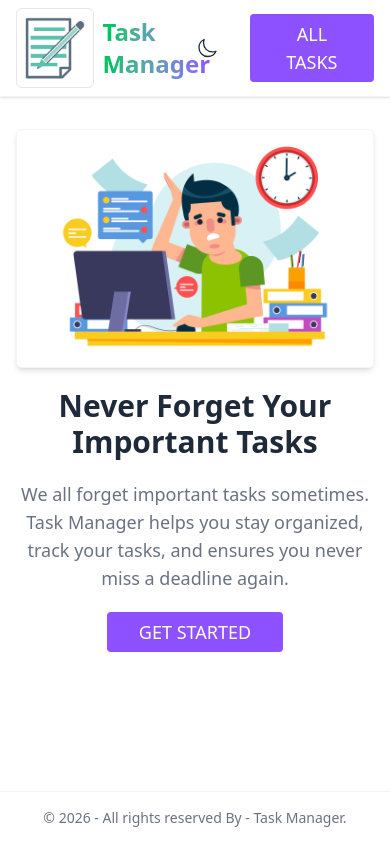
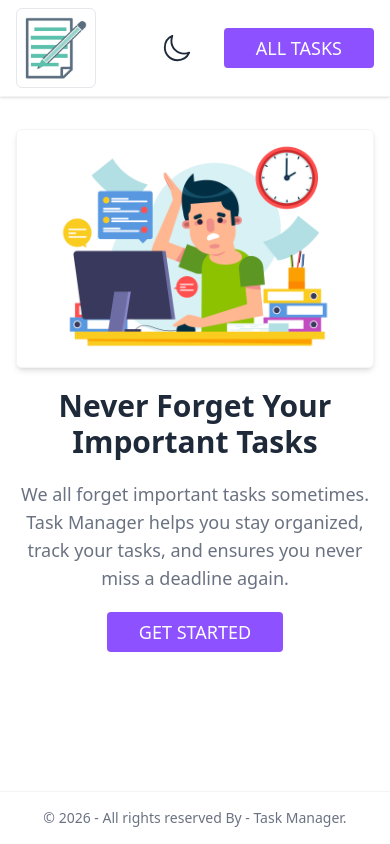
Before and after one commit to Jakaria030/task-manager, a React (Vite) app: page / in a window 390 px wide. Built offline with nearby package versions, Linux system fonts and the light colour scheme.

Commit message:
Responsive feature add

```diff
--- a/src/components/Navbar.jsx
+++ b/src/components/Navbar.jsx
@@ -15,7 +15,7 @@ const Navbar = () => {
                     <Link to={"/"} className="inline-block">
                         <div className="flex items-center gap-2">
                             <img className="size-20 p-2 border border-gray-200 rounded-md" src={logo} alt="Logo" />
-                            <h2 className="bg-linear-to-r from-green-500 to-violet-500 bg-clip-text text-2xl font-extrabold text-transparent">Task Manager</h2>
+                            <h2 className="bg-linear-to-r from-green-500 to-violet-500 bg-clip-text text-2xl font-extrabold text-transparent hidden sm:inline">Task Manager</h2>
                         </div>
                     </Link>
 
--- a/src/pages/Home.jsx
+++ b/src/pages/Home.jsx
@@ -7,7 +7,7 @@ const Home = () => {
     return (
         <section className={`${theme === "light" ? "bg-white" : "bg-[#242424]"}`}>
             <div className="max-w-7xl mx-auto px-4 md:px-8">
-                <div className="max-w-3xl mx-auto mt-8 text-center space-y-5">
+                <div className="max-w-3xl mx-auto my-8 text-center space-y-5">
                     <img className="border border-gray-100 rounded-md shadow-md" src={heroImage} alt="Hero Image" />
                     <h1 className={`text-3xl font-bold ${theme === "light" ? "text-gray-800" : "text-white"}`}>Never Forget Your Important Tasks</h1>
                     <p className={`text-lg ${theme === "light" ? "text-gray-500" : "text-white"}`}>We all forget important tasks sometimes. Task Manager helps you stay organized, track your tasks, and ensures you never miss a deadline again.</p>
```
